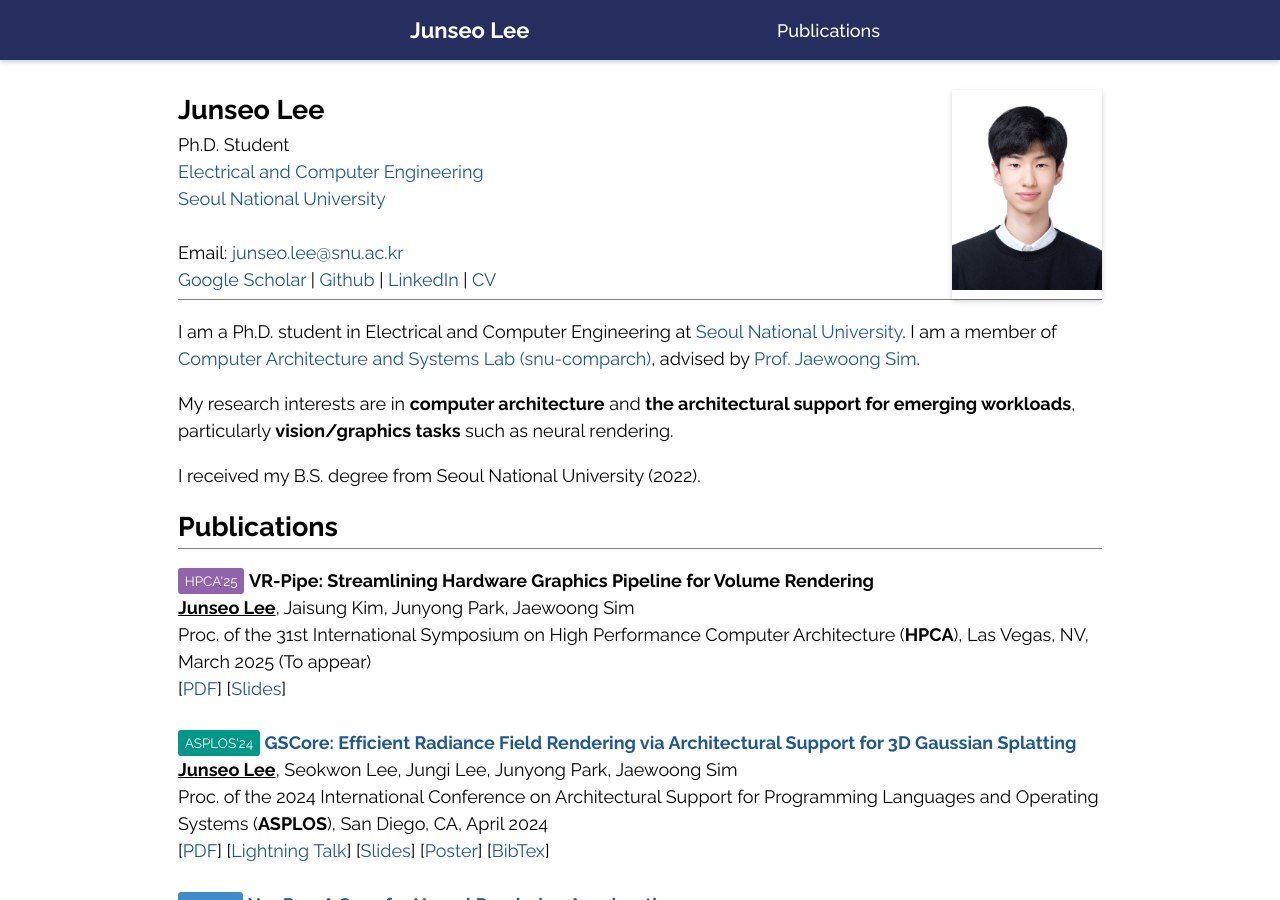
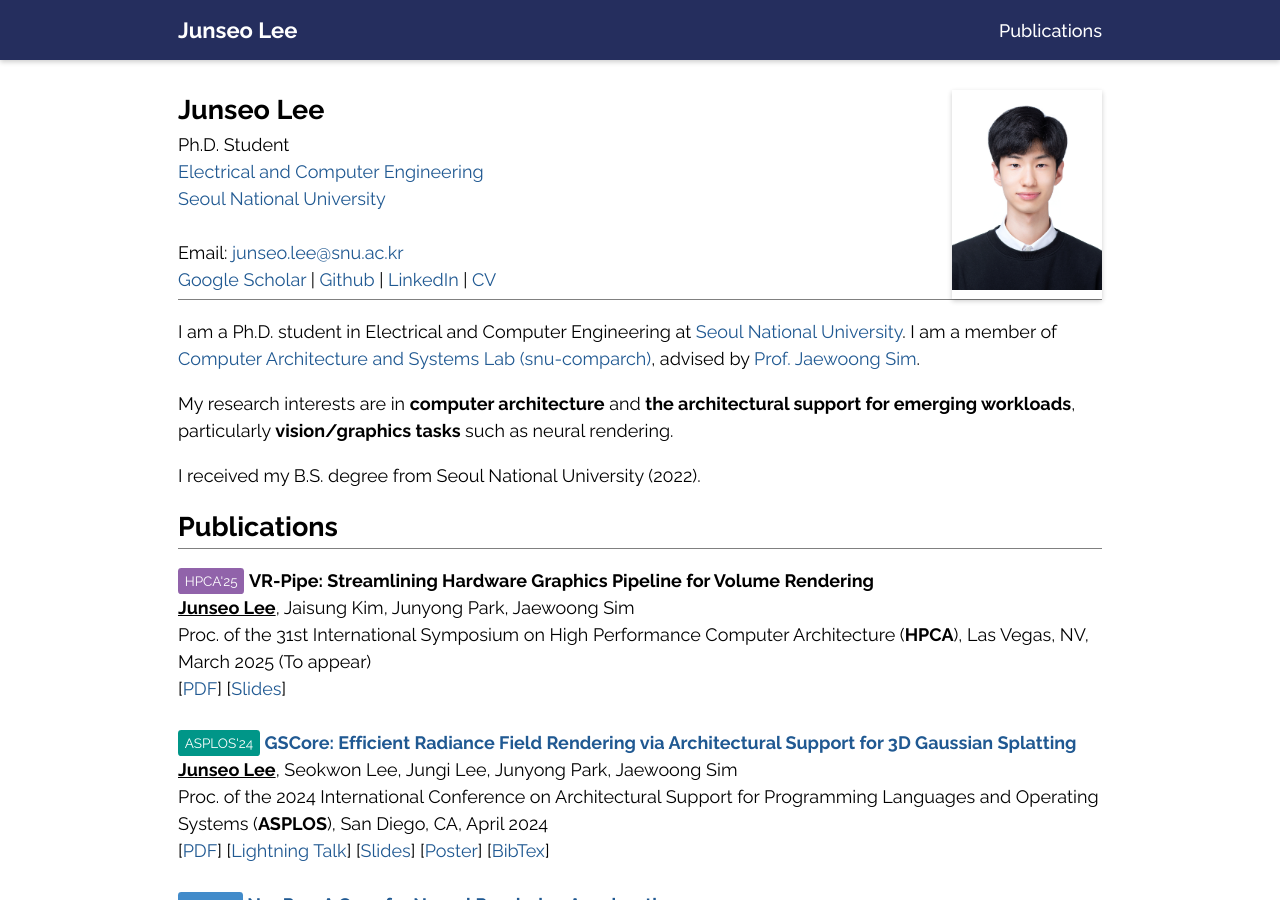
Before and after one commit to junseo013/junseo013.github.io, a Jekyll site: the page built from index.md, in a window 1280 px wide and 900 px high. Built offline with Jekyll 4.4.1, drawn with Linux system fonts in a browser that asks for light colours.

Commit message:
some updates

```diff
--- a/_includes/top-bar.html
+++ b/_includes/top-bar.html
@@ -1,7 +1,9 @@
 <!-- Top Navigation Bar -->
 <div class="top-bar">
-  <a href="/" class="logo">Junseo Lee</a>
-  <nav>
-    <a href="#publications">Publications</a>
-  </nav>
+  <div class="box">
+    <a href="/" class="logo">Junseo Lee</a>
+    <nav>
+      <a href="#publications">Publications</a>
+    </nav>
+  </div>
 </div>
--- a/assets/css/styles.css
+++ b/assets/css/styles.css
@@ -23,9 +23,8 @@ section {
   background: #252E5E;
   /*background: #252F4C;*/
   color: white;
-  padding: 7px 20px;
   display: flex;
-  justify-content: space-between;
+  justify-content: center;
   align-items: center;
   position: fixed;
   top: 0;
@@ -35,24 +34,30 @@ section {
   box-shadow: 0px 2px 5px rgba(0, 0, 0, 0.2);
 }
 
+.top-bar .box {
+  width: 960px;
+  display: flex;
+  justify-content: space-between;
+  align-items: center;
+  padding: 0 1em;
+}
+
 /* Logo Styling */
 .top-bar .logo {
   font-size: 22px;
   font-weight: bold;
   color: white;
   text-decoration: none;
-  margin-right: auto;
-  margin-left: 390px;
+  margin: auto 0;
 }
 
 /* Navigation Links */
 .top-bar nav a {
   color: white;
   text-decoration: none;
-  margin-left: 20px;
-  margin-right: 380px;
   font-size: 18px;
   font-weight: 500;
+  margin: auto 0;
 }
 
 /* Hover Effect */
```
